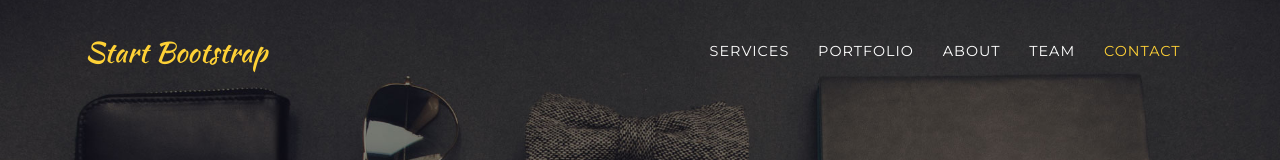
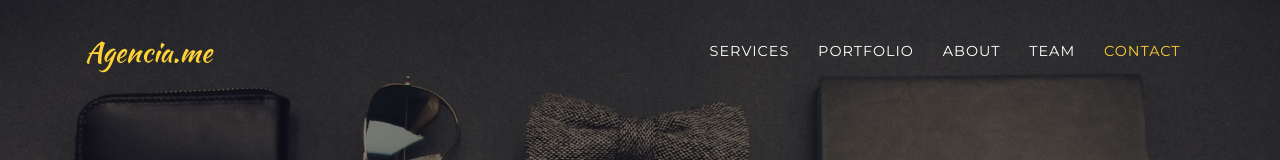
Before and after one commit to jdreyespaez/agenciame, a website with bundled scripts: page index.html in a window 1280 px wide. Shown: the top 160 px of the page. Built offline with nearby package versions, Linux system fonts and the light colour scheme; a web font is replaced by a local one.

Commit message:
Cambio de título

```diff
--- a/index.html
+++ b/index.html
@@ -8,7 +8,7 @@
     <meta name="description" content="">
     <meta name="author" content="">
 
-    <title>Agency - Start Bootstrap Theme</title>
+    <title>Agencia.me - Encuentra las mejores promociones para tu Agencia de Turismo</title>
 
     <!-- Bootstrap core CSS -->
     <link href="vendor/bootstrap/css/bootstrap.min.css" rel="stylesheet">
@@ -30,7 +30,7 @@
     <!-- Navigation -->
     <nav class="navbar navbar-expand-lg navbar-dark fixed-top" id="mainNav">
       <div class="container">
-        <a class="navbar-brand js-scroll-trigger" href="#page-top">Start Bootstrap</a>
+        <a class="navbar-brand js-scroll-trigger" href="#page-top">Agencia.me</a>
         <button class="navbar-toggler navbar-toggler-right" type="button" data-toggle="collapse" data-target="#navbarResponsive" aria-controls="navbarResponsive" aria-expanded="false" aria-label="Toggle navigation">
           Menu
           <i class="fa fa-bars"></i>
```
